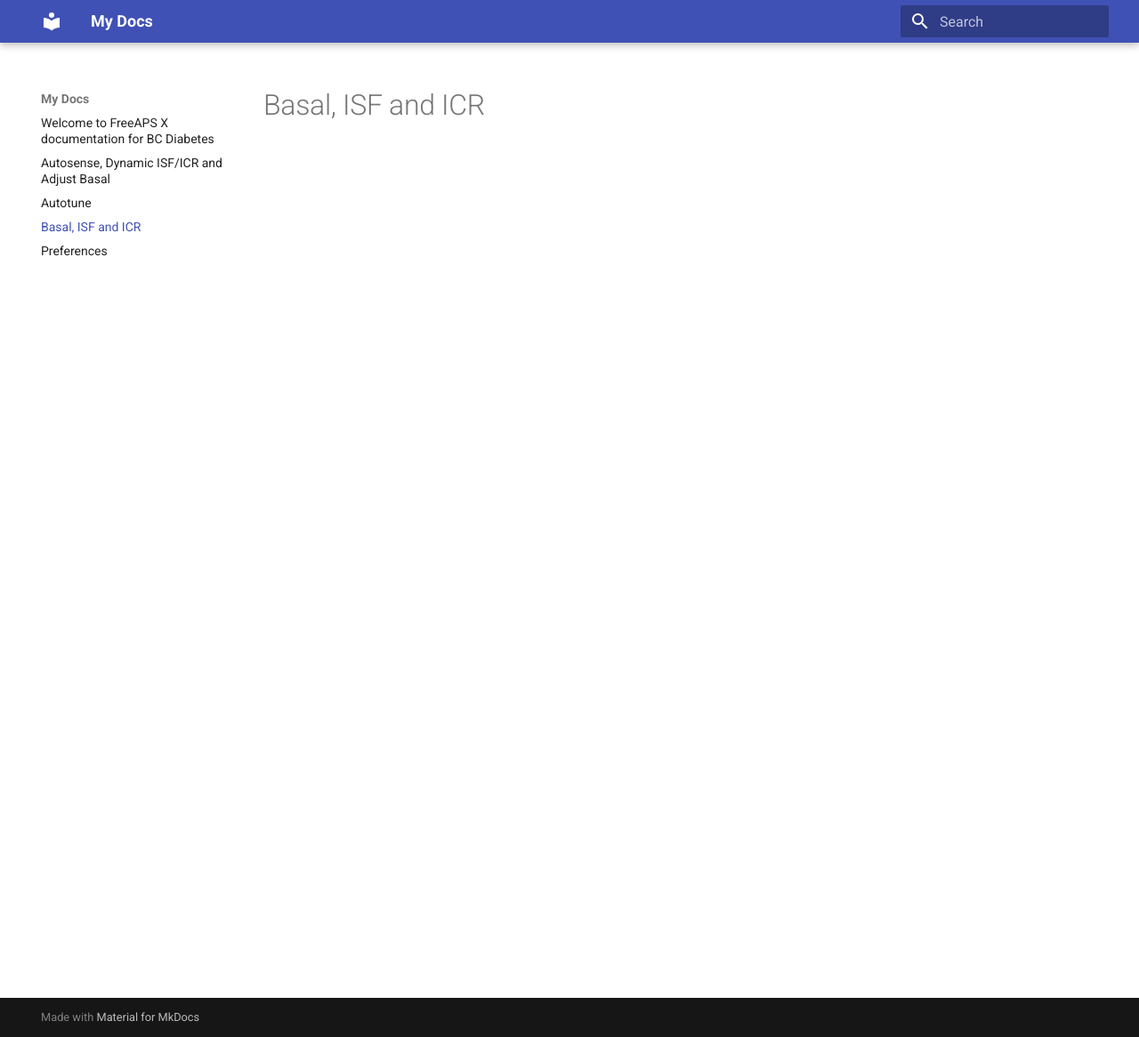
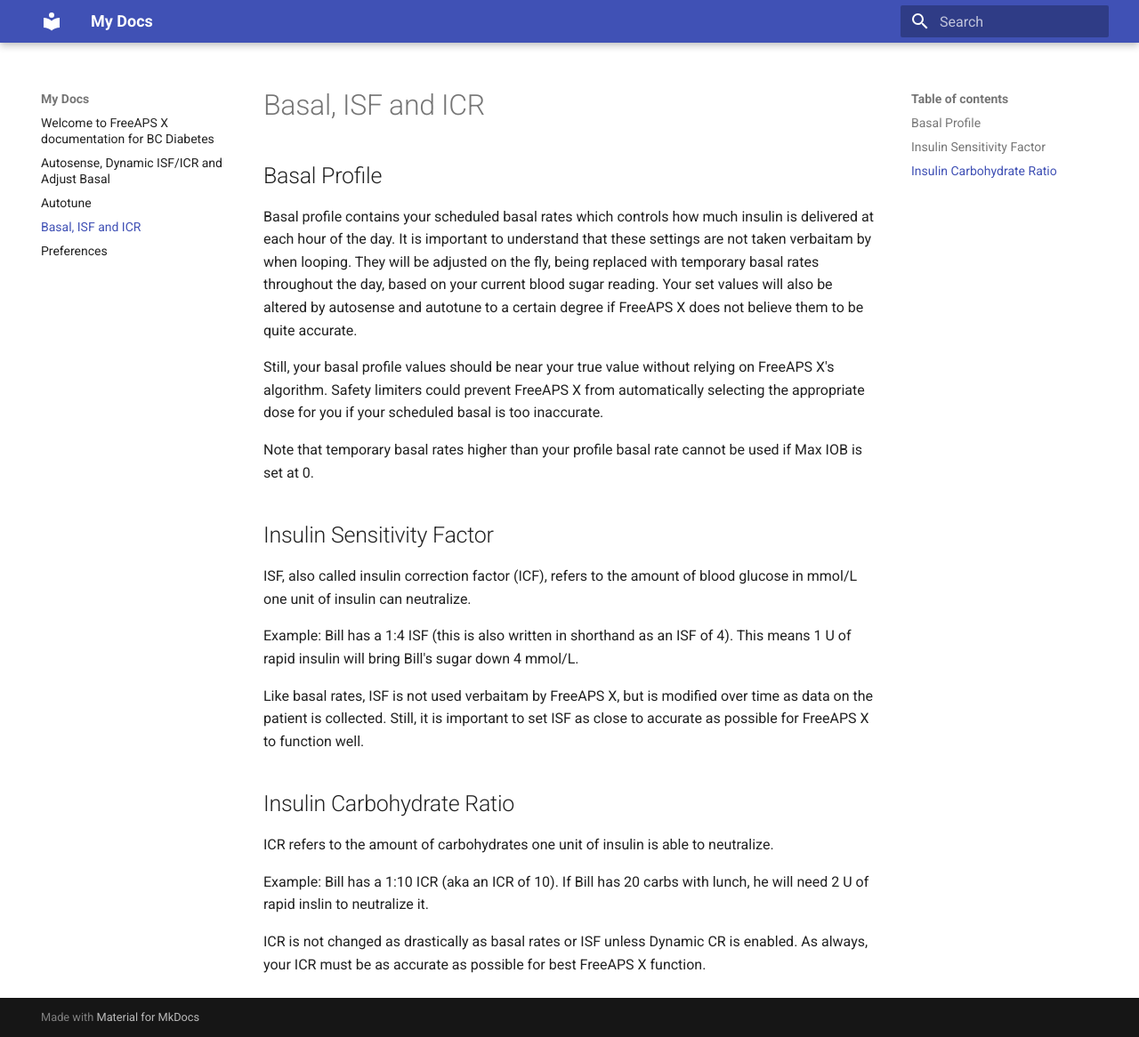
Before and after one commit to adamakeo/faxDocument, an MkDocs documentation site: the page built from docs/basal-isf-icr.md, in a window 1280 px wide and 1166 px high. Shown: the whole window at 89% size. Built offline with MkDocs 1.6.1 and Material for MkDocs 9.7.7, drawn with Linux system fonts in a browser that asks for light colours.

Commit message:
Adding more information to ICR/ISF/Basal

```diff
--- a/docs/basal-isf-icr.md
+++ b/docs/basal-isf-icr.md
@@ -1 +1,22 @@
 # Basal, ISF and ICR
+
+## Basal Profile
+Basal profile contains your scheduled basal rates which controls how much insulin is delivered at each hour of the day. It is important to understand that these settings are not taken verbaitam by when looping. They will be adjusted on the fly, being replaced with temporary basal rates throughout the day, based on your current blood sugar reading. Your set values will also be altered by autosense and autotune to a certain degree if FreeAPS X does not believe them to be quite accurate.
+
+Still, your basal profile values should be near your true value without relying on FreeAPS X's algorithm. Safety limiters could prevent FreeAPS X from automatically selecting the appropriate dose for you if your scheduled basal is too inaccurate.
+
+Note that temporary basal rates higher than your profile basal rate cannot be used if Max IOB is set at 0.
+
+## Insulin Sensitivity Factor
+ISF, also called insulin correction factor (ICF), refers to the amount of blood glucose in mmol/L one unit of insulin can neutralize.
+
+Example: Bill has a 1:4 ISF (this is also written in shorthand as an ISF of 4). This means 1 U of rapid insulin will bring Bill's sugar down 4 mmol/L.
+
+Like basal rates, ISF is not used verbaitam by FreeAPS X, but is modified over time as data on the patient is collected. Still, it is important to set ISF as close to accurate as possible for FreeAPS X to function well.
+
+## Insulin Carbohydrate Ratio
+ICR refers to the amount of carbohydrates one unit of insulin is able to neutralize.
+
+Example: Bill has a 1:10 ICR (aka an ICR of 10). If Bill has 20 carbs with lunch, he will need 2 U of rapid inslin to neutralize it.
+
+ICR is not changed as drastically as basal rates or ISF unless Dynamic CR is enabled. As always, your ICR must be as accurate as possible for best FreeAPS X function.
```
Also changed, not shown: docs/autosens-dynamic.md (+3 -3 lines), docs/autotune.md (+2 -2 lines), docs/preferences.md (+7 -0 lines).
